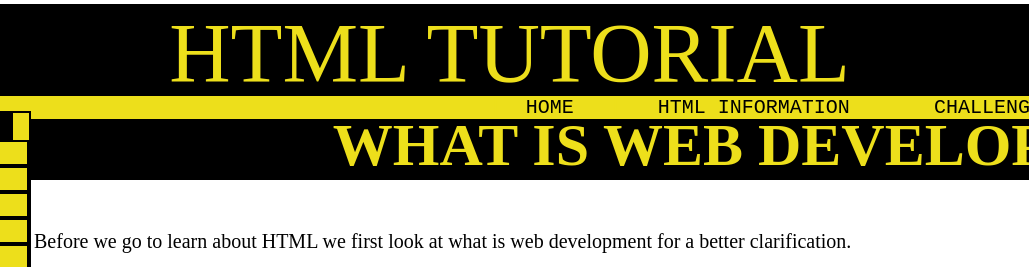
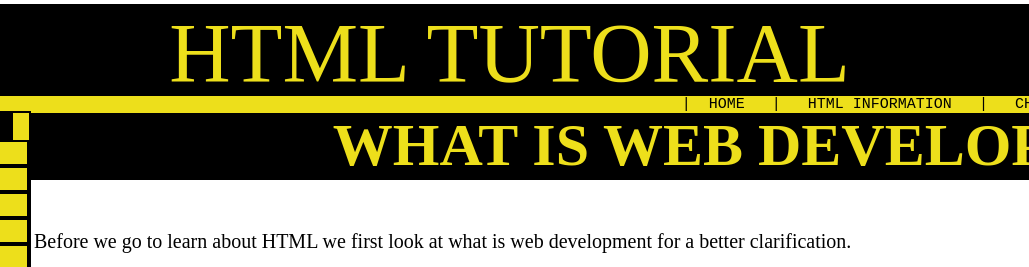
Before and after one commit to YashTheCreator915/the-html-notes, a plain HTML site: page index.html in a window 1280 px wide. Shown: the top 267 px of the page, 251-1280 px from the left. Drawn offline with Linux system fonts and the light colour scheme.

Commit message:
Updated HTML and CSS files

```diff
--- a/3style.css
+++ b/3style.css
@@ -41,6 +41,7 @@ nav,#navigation{
     width: 1497px;
     position: fixed;
     top: 0px;
+    font-size: 15px;
 }
 aside{
     background-color:  rgb(237, 223, 27);
@@ -174,3 +175,6 @@ ul{
     padding-bottom: 0px;
     margin-bottom: 0px;
 }
+#danda{
+    color: #000;
+}
--- a/index.html
+++ b/index.html
@@ -8,7 +8,7 @@
 <link rel="stylesheet" href="3style.css">
 <body>
   <logo> <img src="yg.jpg" alt="logo" id="logo"></logo><header>HTML TUTORIAL</header>
-     <nav><PRE id="navigation">|<span id="navi"><a href="#whatiswebdevelopment" id="navi">  HOME   </a></span>|<span id="navi"><a href="#WHATISHTML" id="navi">   HTML INFORMATION   </a></span>|<span id="navi"><a href="#CHALLENGE1" id="navi">   CHALLENGES   </a></span>|<span id="navi"> <a href="#thankyou" id="navi">  THANKS   </a></span>|</PRE></nav>
+     <nav><PRE id="navigation"><span id="danda">|</span><span id="navi"><a href="#whatiswebdevelopment" id="navi">  HOME   </a></span><span id="danda">|</span><span id="navi"><a href="#WHATISHTML" id="navi">   HTML INFORMATION   </a></span><span id="danda">|</span><span id="navi"><a href="#CHALLENGE1" id="navi">   CHALLENGES   </a></span><span id="danda">|</span><span id="navi"> <a href="#thankyou" id="navi">  THANKS   </a></span><span id="danda">|</span></PRE></nav>
   <aside id="SIDEBARLOCATION"><h2 id="sidebar">SIDE BAR</h2>
    <a href="#whatiswebdevelopment"><div id="parts">WHAT IS WEB DEVELOPMENT?</div></a>
     <a href="#WHATISHTML"><div id="parts">WHAT IS HTML?</div></a>
```
